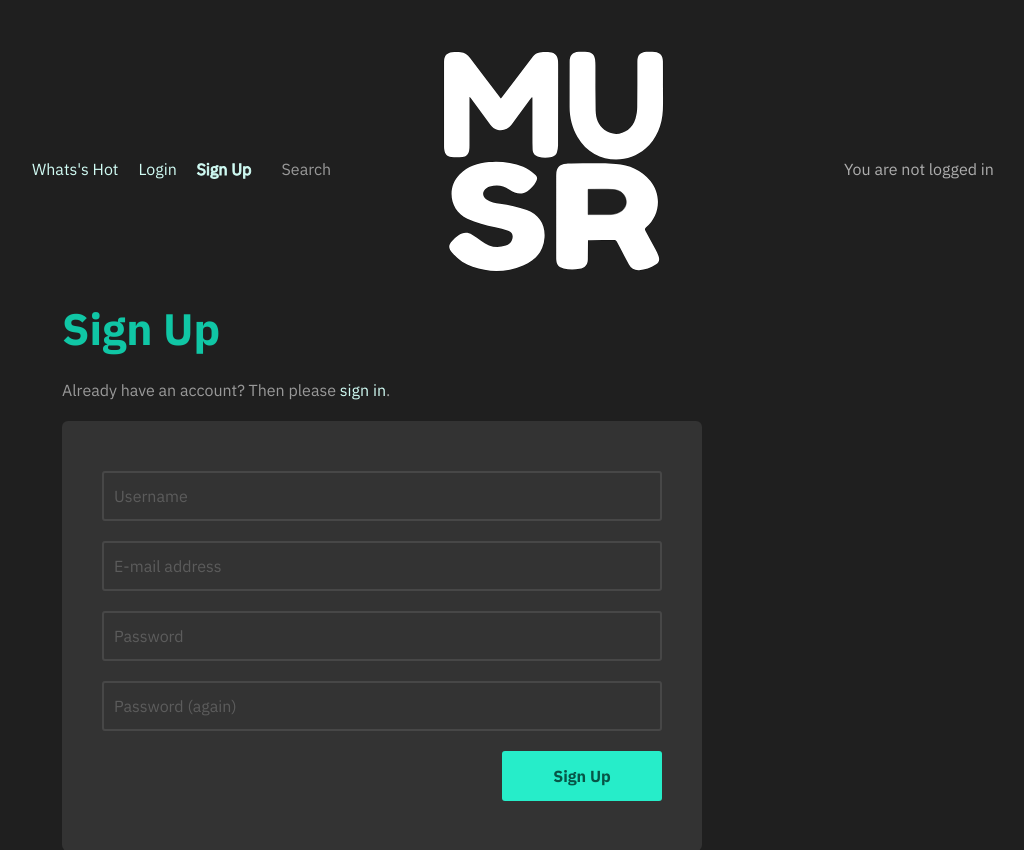
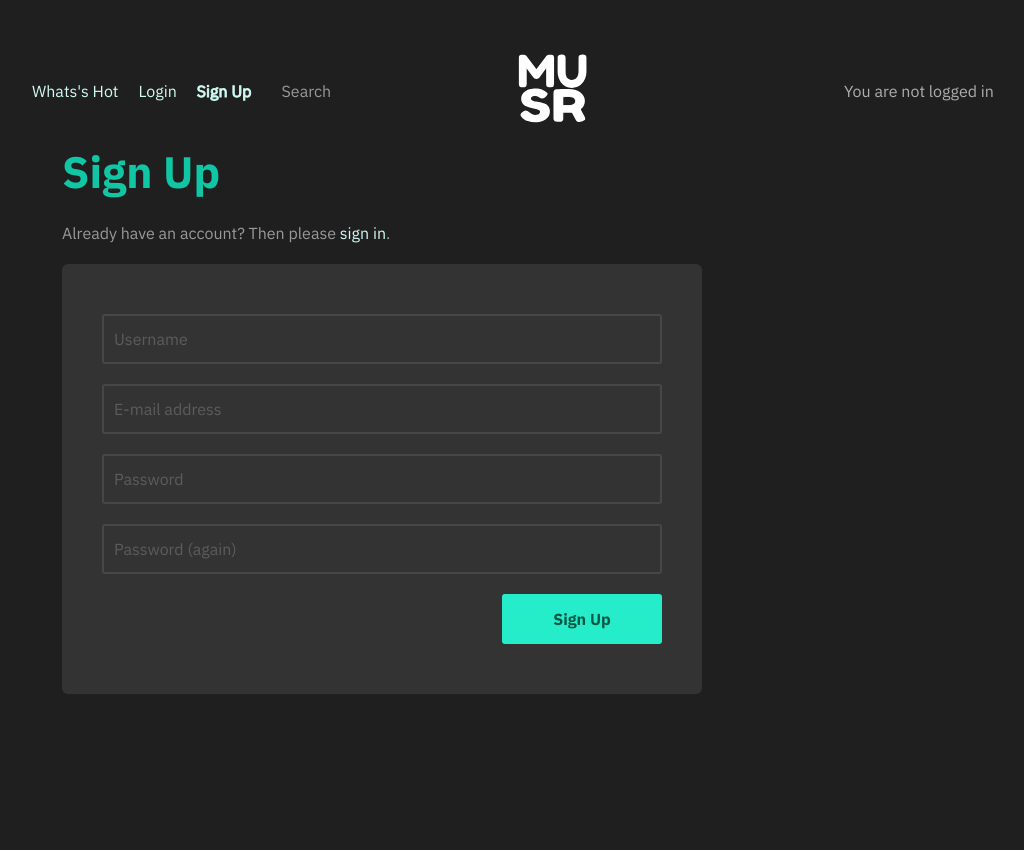
Before and after one commit to mlsgrnt/musr, a Django app: page /account/signup/ in a window 1280 px wide. Shown: the top 850 px of the page, without its empty margins (98-1122 px from the left). After the commit the page ends 694 px from the top, so only its background shows below. Run offline with Django 3.2, Linux system fonts and the light colour scheme; some libraries are stand-ins or nearby versions.

Commit message:
Fingers crossed these are the only changes we need

```diff
--- a/musr_project/static/styles/style.css
+++ b/musr_project/static/styles/style.css
@@ -61,6 +61,11 @@ body {
     padding: 0;
     margin: 0;
   }
+}
+
+/* MUSR Logo */
+.header .center img {
+  height: var(--space-xl);
 }
 
 .headerItem {
```
